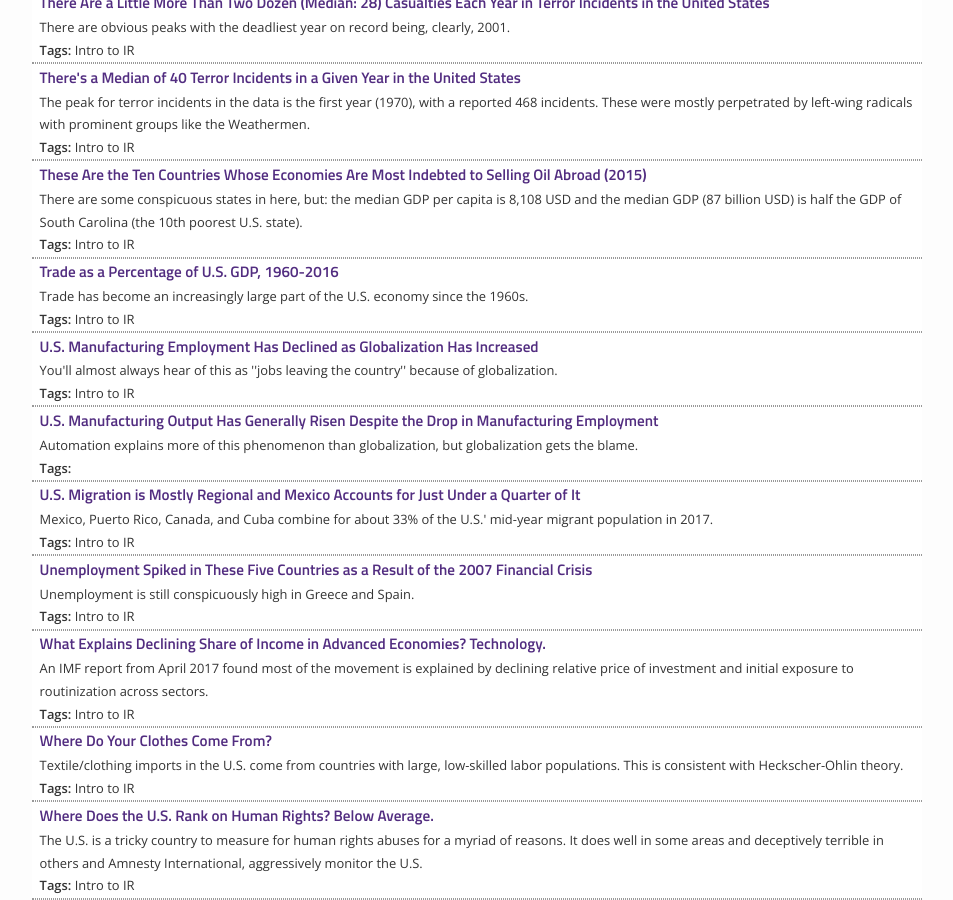
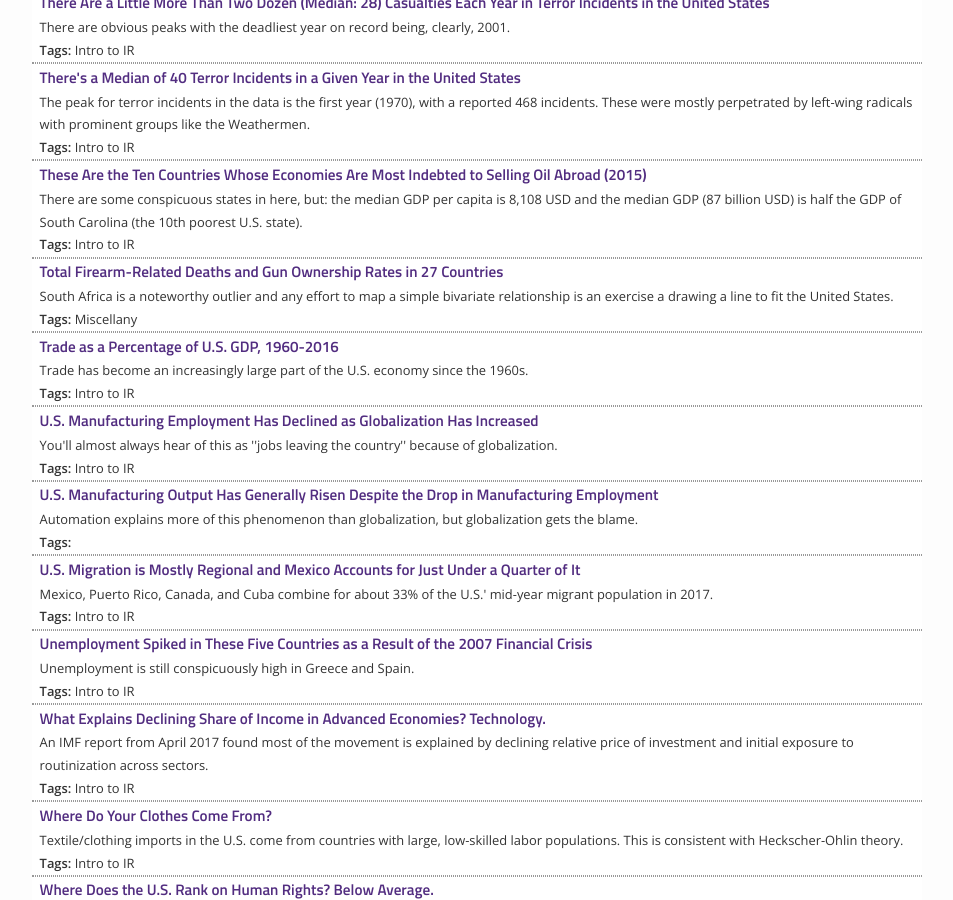
Before and after one commit to svmiller/svmiller.github.io, a Jekyll site: the page built from graphs.md, in a window 1280 px wide and 900 px high, scrolled down 7137 px. Shown: the whole window, without its empty margins (163-1116 px from the left). Built offline with Jekyll 4.4.1, drawn with Linux system fonts in a browser that asks for light colours; nearby versions of some CDN libraries; some web fonts are replaced.

Commit message:
add firearm-related deaths graph

```diff
--- a/_data/graphs.yml
+++ b/_data/graphs.yml
@@ -489,3 +489,8 @@ It can take a bloody nose for the cause of the cartel and beat anyone to the flo
     title: "The American Public's Support for Conflict Generally Wanes as American Casualties Mount"
     caption: "'Support' is variously defined, contingent on the particular survey question, so the trends should be read as more illustrative."
     tags: Intro to IR
+
+  - file: firearm-related-deaths-gun-ownership-rates.pdf
+    title: "Total Firearm-Related Deaths and Gun Ownership Rates in 27 Countries"
+    caption: "South Africa is a noteworthy outlier and any effort to map a simple bivariate relationship is an exercise a drawing a line to fit the United States."
+    tags: Miscellany
```
Also changed, not shown: 1 other file.
